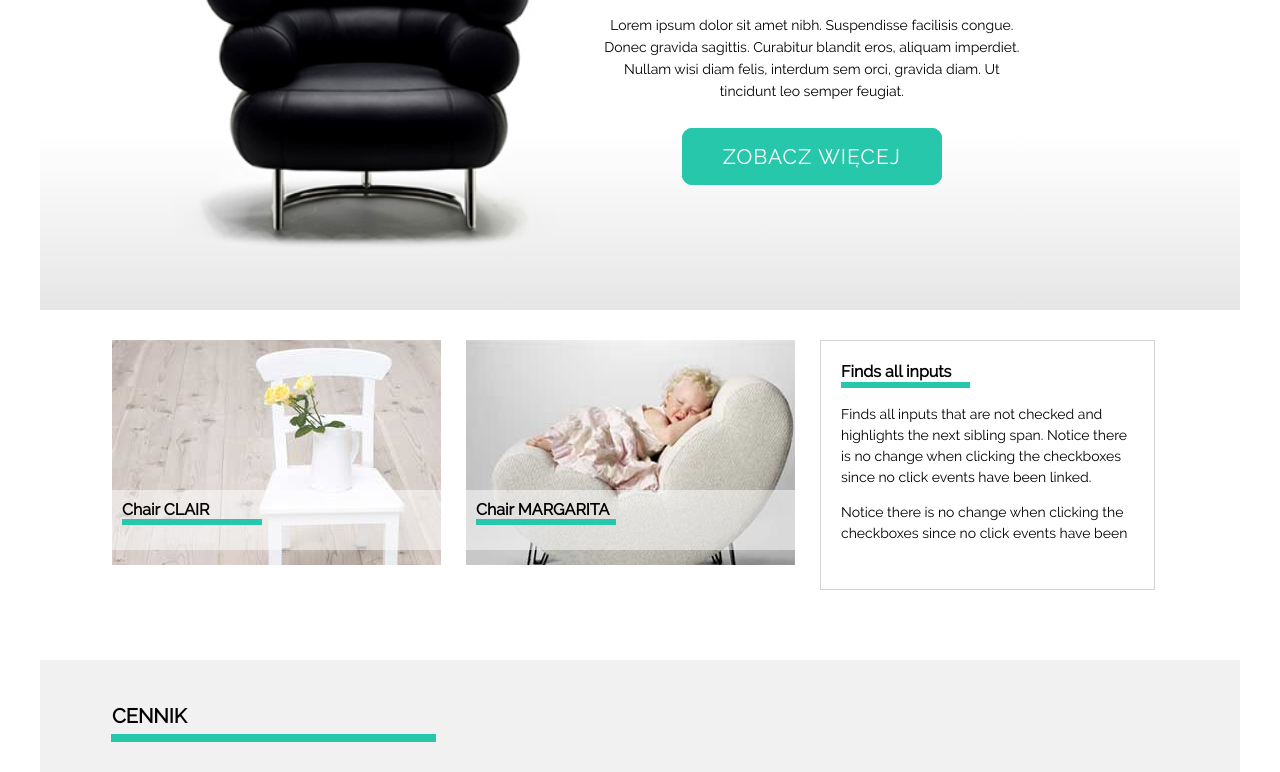
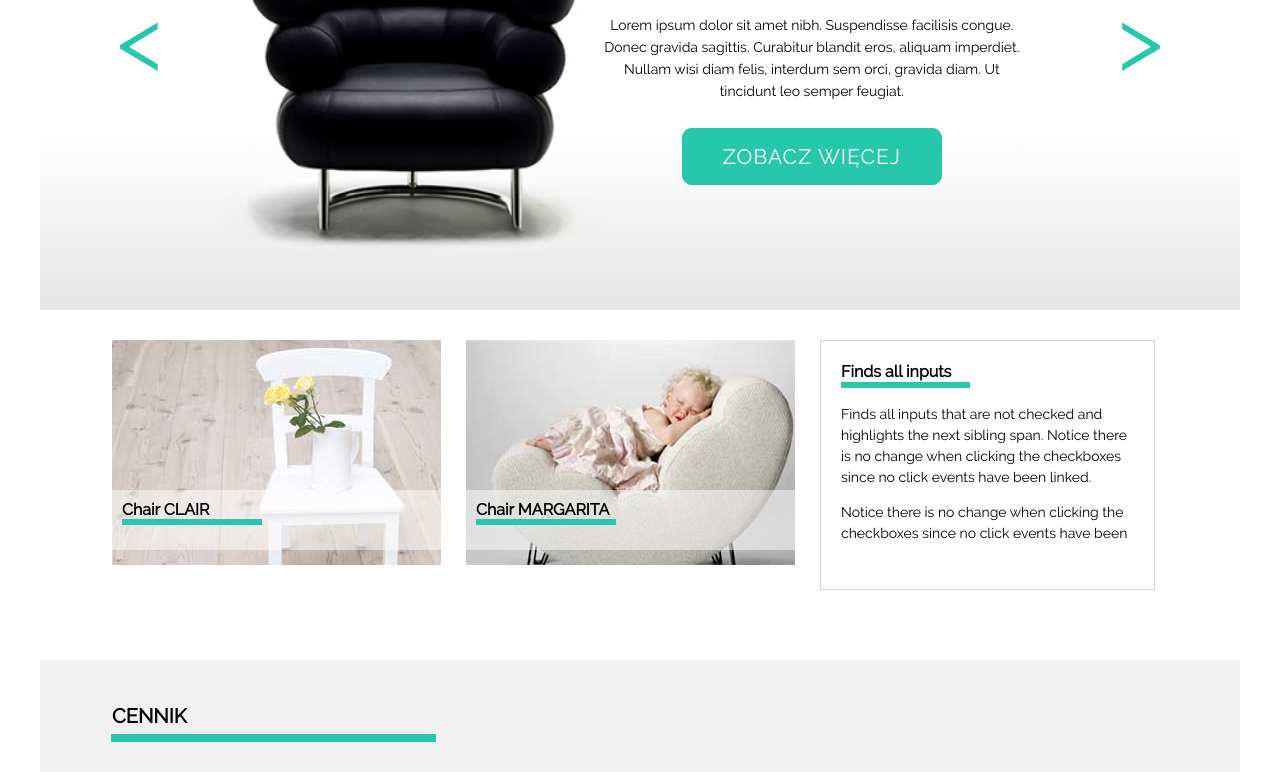
Before and after one commit to joannaes/workshop_html-i-css, a plain HTML site: page index.html in a window 1280 px wide. Shown: the part 237-1009 px from the top of the page. Drawn offline with Linux system fonts and the light colour scheme.

Commit message:
kolejne zmiany

```diff
--- a/css/style.css
+++ b/css/style.css
@@ -169,6 +169,29 @@ filter: progid:DXImageTransform.Microsoft.gradient( startColorstr='#ffffff', end
     margin-bottom: 6px;
     margin-left: -47px;
 }
+
+.arrowLeft {
+	position: relative;
+	float: left;
+	text-align: center;
+	color: #27C7AB;
+	font-size: 90px;
+	top: 180px;
+	left: 5px;
+	padding-top: 0;
+}
+
+.arrowRight {
+	position: relative;
+	float: right;
+	text-align: center;
+	color: #27C7AB;
+	font-size: 90px;
+	top: 180px;
+	right: 5px;
+	padding-top: 0;
+}
+
 
 .slider_container{
 position: relative;
--- a/index.html
+++ b/index.html
@@ -27,7 +27,9 @@
     </header>
     <section class="slider">
         <div class="container slider_container">
+            <div class="arrowLeft">&#60;</div>
             <div class="main_image"><img src="images/black_chair.png"></div>
+            <div class="arrowRight">&#62;</div>
             <article>
                 <h1> SIT <span class="color_text">ON</span> OUR <span class="color_text main_section">CHAIR</span></h1>
                 <p>Lorem ipsum dolor sit amet nibh. Suspendisse facilisis congue. Donec gravida sagittis. Curabitur blandit eros, aliquam imperdiet. Nullam wisi diam felis, interdum sem orci, gravida diam. Ut tincidunt leo semper feugiat.</p>
```
